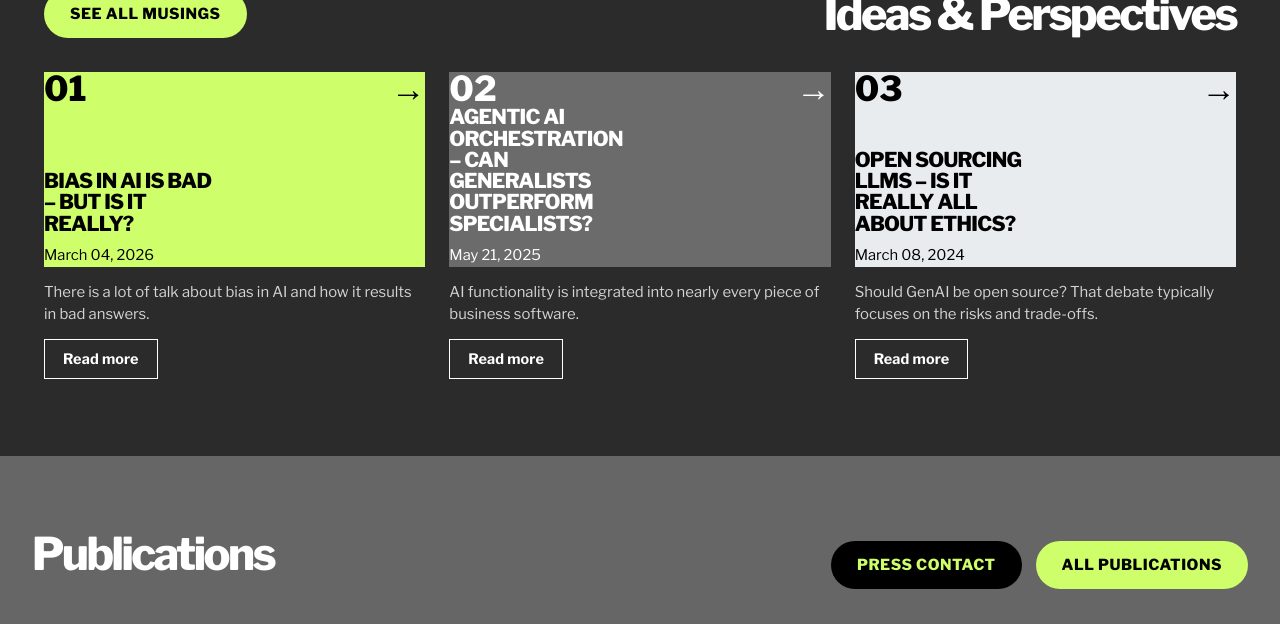
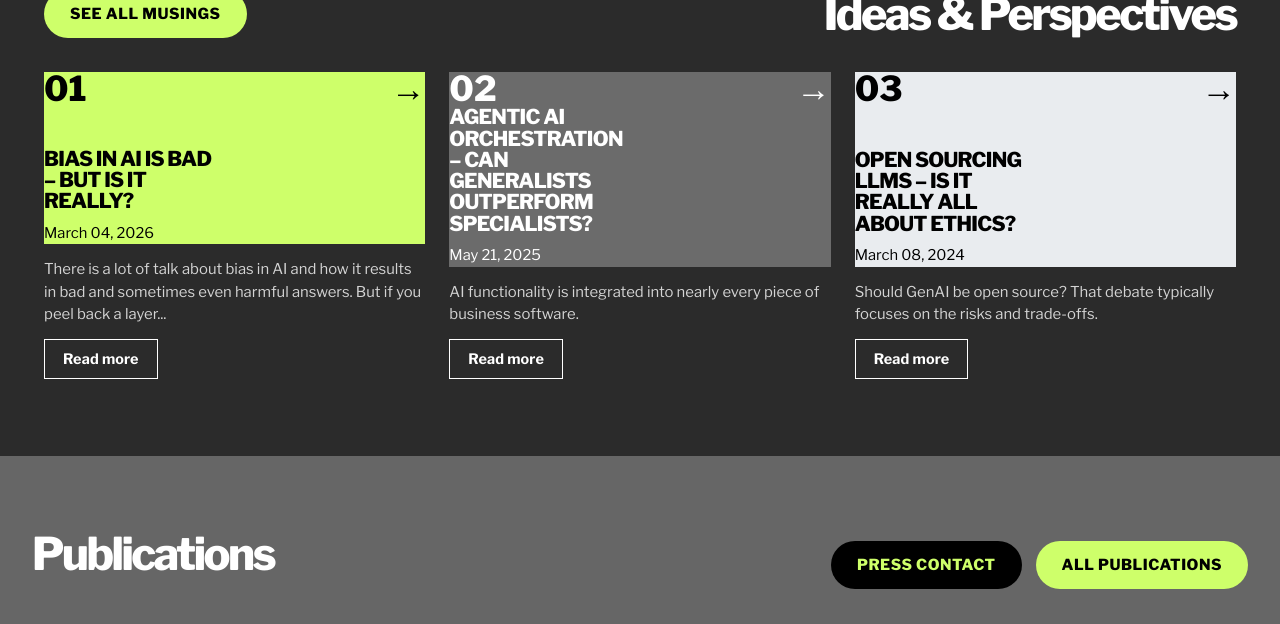
Before and after one commit to lacahelpme/mb, a Jekyll site: the page built from index.html, in a window 1280 px wide and 900 px high, scrolled down 3743 px, cut to the strip 0-624 px from the top of the window. Built offline with Jekyll 4.4.1, drawn with Linux system fonts in a browser that asks for light colours.

Commit message:
Update 2026-03-04-bias-in-ai-is-bad-but-is-it-really.md

```diff
--- a/_musings/2026-03-04-bias-in-ai-is-bad-but-is-it-really.md
+++ b/_musings/2026-03-04-bias-in-ai-is-bad-but-is-it-really.md
@@ -1,7 +1,7 @@
 ---
 title: "Bias in AI is bad – but is it really?"
 date: 2026-03-04
-excerpt: "There is a lot of talk about bias in AI and how it results in bad answers."
+excerpt: "There is a lot of talk about bias in AI and how it results in bad and sometimes even harmful answers. But if you peel back a layer..."
 author_line: "By Michael R. Berthold"
 lang: en
 seo_title: "Bias in AI is bad – but is it really?"
```
